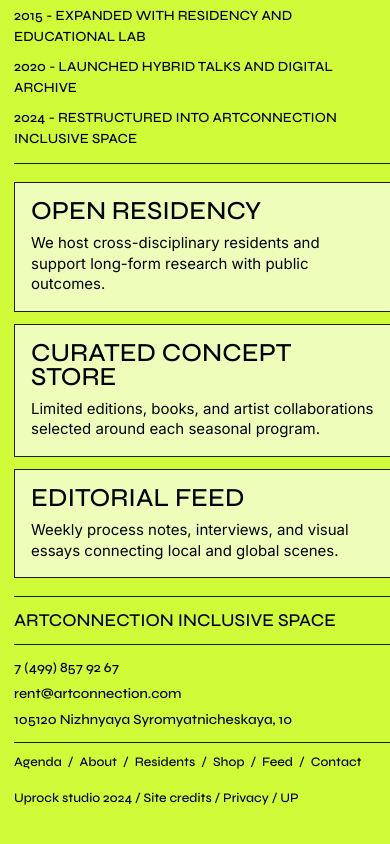
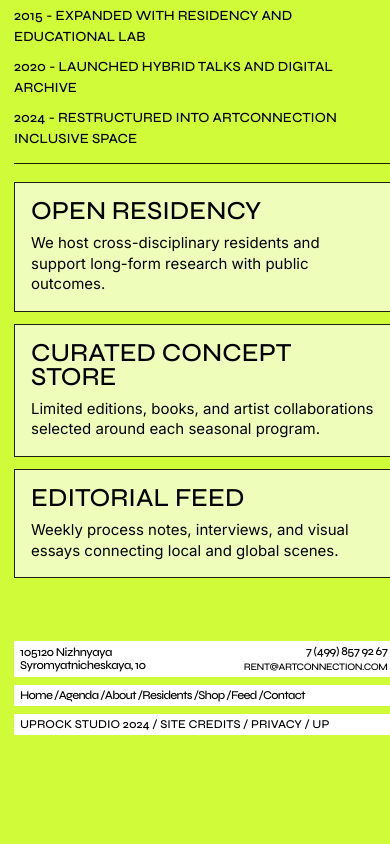
Before and after one commit to rphhhh-ubt/testfigma, a Next.js app: page /about in a window 390 px wide. Shown: the part 424-1268 px from the top of the page. After the commit the page ends 1225 px from the top, so only its background shows below. Built offline with nearby package versions, Linux system fonts and the light colour scheme.

Commit message:
fix: tighten figma parity for residents footer and about

```diff
--- a/src/app/globals.css
+++ b/src/app/globals.css
@@ -562,59 +562,105 @@ a {
 }
 
 .site-footer {
-  border-top: 1px solid var(--line);
-  padding-top: 10px;
+  padding: 18px 0 22px;
+}
+
+.footer-brand-row {
+  border-bottom: 2px solid var(--lime);
+  padding-bottom: 7px;
 }
 
 .footer-brand {
-  margin-bottom: 10px;
-  font-family: var(--font-display), sans-serif;
-  text-transform: uppercase;
-  font-size: clamp(18px, 1.9vw, 38px);
-}
-
-.footer-line {
-  border-top: 1px solid var(--line);
-}
-
-.footer-links {
+  margin: 0;
+  color: var(--lime);
+  font-family: var(--font-display), sans-serif;
+  text-transform: uppercase;
+  font-size: clamp(24px, 2.2vw, 46px);
+  font-weight: 700;
+  letter-spacing: -0.03em;
+  line-height: 0.9;
+}
+
+.footer-contact-band,
+.footer-nav-band,
+.footer-credits-band {
+  margin-top: 10px;
+  background: var(--white);
+  color: var(--black);
+}
+
+.footer-contact-band {
+  min-height: 32px;
+  padding: 8px 10px;
+  display: grid;
+  grid-template-columns: minmax(0, 1fr) auto;
+  align-items: center;
+  gap: 10px;
+}
+
+.footer-address {
+  max-width: 238px;
+  font-family: var(--font-display), sans-serif;
+  font-size: 14px;
+  line-height: 1.15;
+  letter-spacing: -0.04em;
+}
+
+.footer-contact-right {
+  display: grid;
+  justify-items: end;
+  gap: 6px;
+  font-family: var(--font-display), sans-serif;
+}
+
+.footer-contact-right a:first-child {
+  font-size: 14px;
+  line-height: 1.15;
+  letter-spacing: -0.04em;
+}
+
+.footer-contact-right a:last-child {
+  font-size: 14px;
+  line-height: 1.15;
+  letter-spacing: -0.04em;
+  text-transform: uppercase;
+}
+
+.footer-nav-band {
+  min-height: 32px;
+  padding: 8px 10px;
   display: flex;
   flex-wrap: wrap;
-  gap: 8px 20px;
-  padding: 12px 0;
-  font-family: var(--font-display), sans-serif;
-  font-size: clamp(14px, 1.2vw, 18px);
-}
-
-.footer-bottom {
+  align-items: center;
+  gap: 0;
+  font-family: var(--font-display), sans-serif;
+  font-size: 14px;
+  line-height: 1.15;
+  letter-spacing: -0.04em;
+  text-transform: capitalize;
+}
+
+.footer-credits-band {
+  min-height: 32px;
+  margin-bottom: 0;
+  padding: 8px 10px;
   display: flex;
-  justify-content: space-between;
   align-items: center;
-  gap: 16px;
-  border-top: 1px solid var(--line);
-  padding-top: 10px;
-  font-family: var(--font-display), sans-serif;
-  font-size: clamp(13px, 1vw, 18px);
-}
-
-.footer-bottom p {
-  margin: 0;
-}
-
-.footer-bottom nav {
-  display: flex;
-  flex-wrap: wrap;
-  gap: 0 6px;
-  text-transform: capitalize;
-}
-
-.footer-bottom nav a::after {
-  content: "/";
-  margin-left: 6px;
-}
-
-.footer-bottom nav a:last-child::after {
-  content: "";
+  font-family: var(--font-display), sans-serif;
+  font-size: 14px;
+  line-height: 1.15;
+  letter-spacing: -0.04em;
+  text-transform: uppercase;
+}
+
+.footer-nav-band a,
+.footer-credits-band {
+  text-decoration: none;
+}
+
+.footer-contact-right a,
+.footer-nav-band a {
+  color: var(--black);
 }
 
 .main-home {
@@ -1021,20 +1067,15 @@ a {
   display: block;
   grid-column: 1;
   grid-row: 1 / span 2;
-  width: 304px;
-  height: 292px;
+  position: relative;
+  width: 307px;
+  height: 289px;
   margin: 0;
-  background:
-    radial-gradient(circle at 50% 58%, #ff0fa7 0 23%, transparent 23.4%),
-    radial-gradient(circle at 50% 58%, rgba(255, 15, 167, 0.26) 0 38%, transparent 38.6%),
-    repeating-linear-gradient(
-      180deg,
-      transparent 0 7px,
-      rgba(255, 15, 167, 0.88) 7px 11px,
-      transparent 11px 16px
-    ),
-    #060606;
-  border: 1px solid rgba(255, 15, 167, 0.42);
+  overflow: hidden;
+}
+
+.main-about-poster-image {
+  object-fit: contain;
 }
 
 .main-about-columns p {
@@ -1096,10 +1137,12 @@ a {
   display: grid;
   grid-template-columns: 582px 1fr;
   gap: 20px;
+  overflow: visible;
 }
 
 .main-gallery-left {
   position: relative;
+  z-index: 4;
 }
 
 .main-gallery-thumbs {
@@ -1185,6 +1228,7 @@ a {
   position: absolute;
   right: -83px;
   top: 170px;
+  z-index: 7;
   text-transform: uppercase;
   text-decoration: none;
   font-family: var(--font-display), sans-serif;
@@ -1192,12 +1236,14 @@ a {
   line-height: 0.92;
   font-weight: 700;
   cursor: pointer;
+  box-shadow: 0 0 0 2px var(--black);
 }
 
 .main-gallery-feature {
   position: relative;
   min-height: 585px;
   overflow: visible;
+  z-index: 1;
 }
 
 .main-gallery-feature-media {
@@ -1288,6 +1334,14 @@ a {
 
 .main-residents {
   min-height: 748px;
+}
+
+.main-residents-intro {
+  margin: 14px 0 0;
+  max-width: 760px;
+  color: rgba(255, 255, 255, 0.9);
+  font-size: 21px;
+  line-height: 1.32;
 }
 
 .main-partners {
@@ -1530,9 +1584,9 @@ a {
   background: var(--lime);
   display: flex;
   align-items: center;
-  justify-content: flex-start;
-  position: relative;
-  padding: 0 28px 0 0;
+  justify-content: space-between;
+  gap: 10px;
+  padding: 0 6px 0 0;
 }
 
 .main-residents-mobile-open-head h3 {
@@ -1544,16 +1598,21 @@ a {
   color: var(--black);
 }
 
-.main-residents-mobile-open-head::after {
-  content: "";
-  position: absolute;
-  right: 6px;
-  top: 50%;
+.main-residents-row-arrow {
   width: 10px;
   height: 10px;
-  border-top: 1.5px solid var(--black);
-  border-right: 1.5px solid var(--black);
-  transform: translateY(-50%) rotate(-45deg);
+  display: inline-block;
+  border-top: 1.5px solid rgba(255, 255, 255, 0.8);
+  border-right: 1.5px solid rgba(255, 255, 255, 0.8);
+  transform: rotate(135deg);
+  animation: residents-arrow-row 1.8s ease-in-out infinite;
+}
+
+.main-residents-row-arrow.is-open {
+  border-top-color: var(--black);
+  border-right-color: var(--black);
+  transform: rotate(-45deg);
+  animation: residents-arrow-open 1.8s ease-in-out infinite;
 }
 
 .main-residents-mobile-open p {
@@ -1590,34 +1649,71 @@ a {
 }
 
 .main-residents-mobile-row {
-  min-height: 40px;
-  border-bottom: 1px solid #999999;
-  display: flex;
-  align-items: center;
-  justify-content: flex-start;
-  position: relative;
-  padding-right: 28px;
+  min-height: 70px;
+  border-bottom: 1px solid rgba(255, 255, 255, 0.3);
+  display: grid;
+  grid-template-columns: minmax(0, 1fr) auto;
+  grid-template-rows: auto auto;
+  align-items: start;
+  gap: 4px 10px;
+  padding: 10px 0 12px;
 }
 
 .main-residents-mobile-row h3 {
   margin: 0;
   font-family: var(--font-display), sans-serif;
-  font-size: 18px;
-  line-height: 1;
-  color: rgba(255, 255, 255, 0.6);
+  font-size: 14px;
+  line-height: 1.15;
+  letter-spacing: -0.04em;
+  color: rgba(255, 255, 255, 0.5);
+  font-weight: 400;
   text-transform: capitalize;
 }
 
-.main-residents-mobile-row::after {
-  content: "";
-  position: absolute;
-  right: 6px;
-  top: 50%;
-  width: 10px;
-  height: 10px;
-  border-top: 1.5px solid rgba(255, 255, 255, 0.8);
-  border-right: 1.5px solid rgba(255, 255, 255, 0.8);
-  transform: translateY(-50%) rotate(135deg);
+.main-residents-mobile-row p {
+  margin: 0;
+  max-width: 100%;
+  color: rgba(255, 255, 255, 1);
+  font-size: 16px;
+  line-height: 1.15;
+  letter-spacing: -0.04em;
+  display: -webkit-box;
+  -webkit-box-orient: vertical;
+  -webkit-line-clamp: 2;
+  line-clamp: 2;
+  overflow: hidden;
+}
+
+.main-residents-mobile-row .main-residents-row-arrow {
+  grid-column: 2;
+  grid-row: 1 / span 2;
+  align-self: center;
+}
+
+@keyframes residents-arrow-row {
+  0%,
+  100% {
+    transform: translateX(0) rotate(135deg);
+    opacity: 0.65;
+  }
+
+  50% {
+    transform: translateX(3px) rotate(135deg);
+    opacity: 1;
+  }
+}
+
+@keyframes residents-arrow-open {
+  0%,
+  100% {
+    transform: translateY(0) rotate(-45deg);
+    opacity: 0.7;
+  }
+
+  50% {
+    transform: translateY(-2px) rotate(-45deg);
+    opacity: 1;
+  }
 }
 
 .main-partners-marquee {
@@ -2128,20 +2224,9 @@ a {
 
   .main-about-poster {
     display: block;
-    width: 340px;
-    height: 253px;
-    margin: 18px 0;
-    background:
-      radial-gradient(circle at 50% 58%, #ff0fa7 0 23%, transparent 23.4%),
-      radial-gradient(circle at 50% 58%, rgba(255, 15, 167, 0.26) 0 38%, transparent 38.6%),
-      repeating-linear-gradient(
-        180deg,
-        transparent 0 7px,
-        rgba(255, 15, 167, 0.88) 7px 11px,
-        transparent 11px 16px
-      ),
-      #060606;
-    border: 1px solid rgba(255, 15, 167, 0.42);
+    width: 307px;
+    height: 289px;
+    margin: 18px auto;
   }
 
   .main-about-columns p + p {
@@ -2345,6 +2430,15 @@ a {
     display: none;
   }
 
+  .main-residents-intro {
+    margin-top: 12px;
+    max-width: 340px;
+    font-size: 16px;
+    line-height: 1.15;
+    letter-spacing: -0.04em;
+    color: rgba(255, 255, 255, 0.9);
+  }
+
   .main-residents-grid-desktop {
     display: none;
   }
@@ -2356,15 +2450,25 @@ a {
 
   .main-residents-mobile-open-head {
     min-height: 40px;
-    padding: 0 30px 0 2px;
-  }
-
-  .main-residents-mobile-open-head::after,
-  .main-residents-mobile-row::after {
+    padding: 0 2px 0 2px;
+  }
+
+  .main-residents-row-arrow {
     width: 12px;
     height: 12px;
     border-top-width: 2px;
     border-right-width: 2px;
+  }
+
+  .main-residents-mobile-row {
+    gap: 6px 10px;
+    padding: 10px 0 12px;
+  }
+
+  .main-residents-mobile-row p {
+    max-width: 100%;
+    font-size: 16px;
+    line-height: 1.15;
   }
 
   .main-residents-mobile-open-row {
@@ -2582,14 +2686,66 @@ a {
     font-size: 14px;
   }
 
-  .footer-links {
-    flex-direction: column;
-    gap: 5px;
-  }
-
-  .footer-bottom {
-    flex-direction: column;
-    align-items: flex-start;
+  .site-footer {
+    padding: 14px 0 14px;
+  }
+
+  .footer-brand-row {
+    padding-bottom: 4px;
+  }
+
+  .footer-brand {
+    font-size: 18px;
+    line-height: 0.92;
+  }
+
+  .footer-contact-band,
+  .footer-nav-band,
+  .footer-credits-band {
+    margin-top: 8px;
+  }
+
+  .footer-contact-band {
+    min-height: 31px;
+    padding: 4px 6px;
+    grid-template-columns: 129px minmax(0, 1fr);
+    gap: 8px;
+  }
+
+  .footer-address {
+    max-width: 129px;
+    font-size: 12px;
+    line-height: 1.05;
+  }
+
+  .footer-contact-right {
+    gap: 3px;
+  }
+
+  .footer-contact-right a:first-child {
+    font-size: 12px;
+  }
+
+  .footer-contact-right a:last-child {
+    font-size: 10px;
+  }
+
+  .footer-nav-band {
+    min-height: 21px;
+    padding: 4px 6px;
+    font-size: 12px;
+    line-height: 0.87;
+    letter-spacing: -0.06em;
+    text-transform: none;
+  }
+
+  .footer-credits-band {
+    min-height: 21px;
+    padding: 4px 6px;
+    font-size: 12px;
+    line-height: 0.87;
+    letter-spacing: 0;
+    text-transform: uppercase;
   }
 }
 
--- a/src/components/home/footer.tsx
+++ b/src/components/home/footer.tsx
@@ -2,29 +2,39 @@ import Link from "next/link";
 import { navigationItems } from "@/data/navigation";
 
 export function Footer() {
+  const footerLinks = [
+    { label: "Home", href: "/" },
+    ...navigationItems.map((item) => ({
+      label: item.label.charAt(0).toUpperCase() + item.label.slice(1),
+      href: item.href,
+    })),
+  ];
+
   return (
     <footer className="site-footer" id="contact">
-      <div className="footer-brand">ArtConnection inclusive space</div>
+      <div className="footer-brand-row">
+        <div className="footer-brand">Art connection inclusive space</div>
+      </div>
 
-      <div className="footer-line" />
+      <div className="footer-contact-band">
+        <span className="footer-address">105120 Nizhnyaya Syromyatnicheskaya, 10</span>
 
-      <div className="footer-links">
+        <div className="footer-contact-right">
           <a href="tel:+74998579267">7 (499) 857 92 67</a>
           <a href="mailto:rent@artconnection.com">rent@artconnection.com</a>
-        <span>105120 Nizhnyaya Syromyatnicheskaya, 10</span>
+        </div>
       </div>
 
-      <div className="footer-bottom">
-        <nav aria-label="Footer navigation">
-          {navigationItems.map((item) => (
+      <nav className="footer-nav-band" aria-label="Footer navigation">
+        {footerLinks.map((item, index) => (
           <Link key={item.label} href={item.href}>
             {item.label}
+            {index < footerLinks.length - 1 ? " / " : ""}
           </Link>
         ))}
       </nav>
 
-        <p>Uprock studio 2024 / Site credits / Privacy / UP</p>
-      </div>
+      <p className="footer-credits-band">Uprock studio 2024 / Site credits / Privacy / UP</p>
     </footer>
   );
 }
```
Also changed, not shown: src/components/home/main-page.tsx (+16 -3 lines), src/data/main-home.ts (+15 -3 lines), public/figma-home/about-circle-stripes.svg (added). Lines whose indentation alone changed are shown as unchanged.
